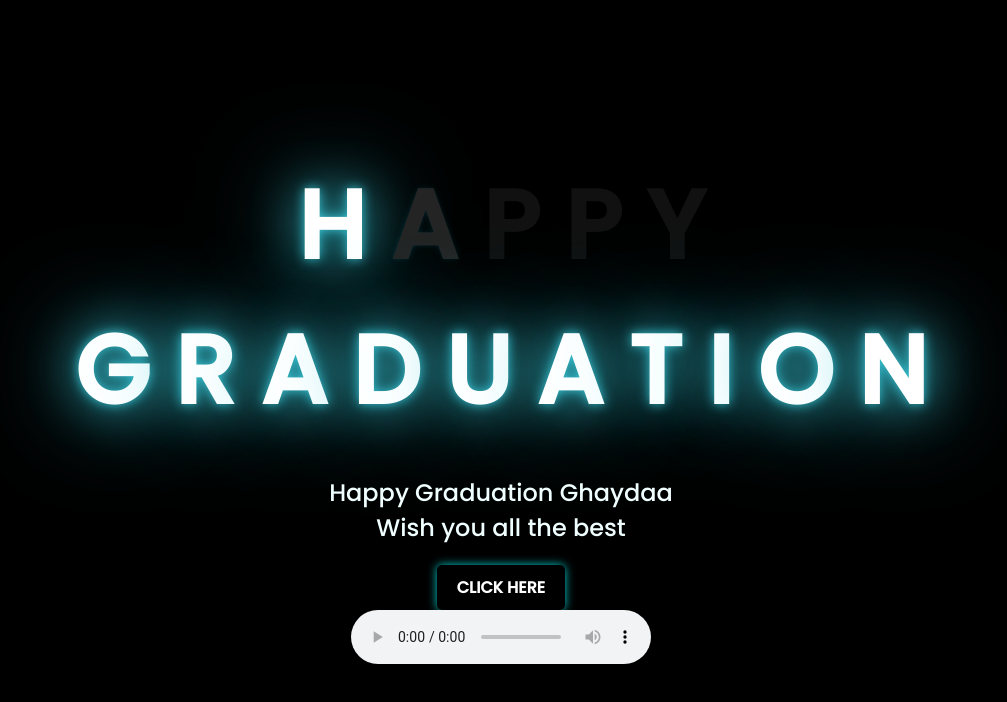
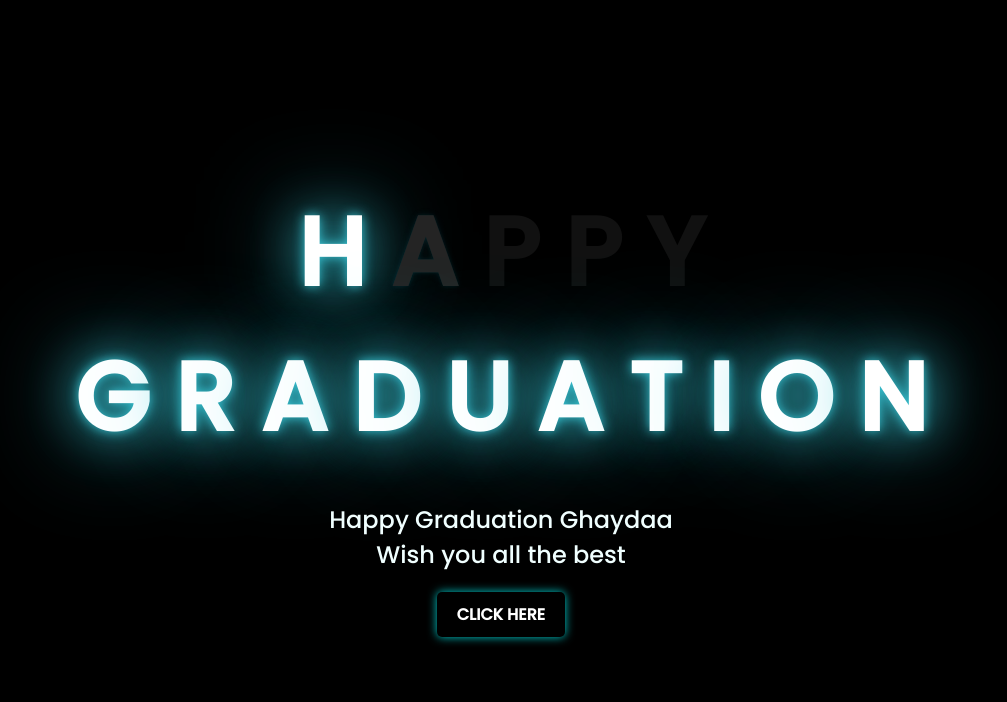
Before and after one commit to rullyal07/flowers-graduation, a plain HTML site: page index.html in a window 1280 px wide. Shown: the whole page, without its empty margins (147-1154 px from the left). Drawn offline with Linux system fonts and the light colour scheme.

Commit message:
mengubah audio

```diff
--- a/index.html
+++ b/index.html
@@ -37,7 +37,7 @@
             Click Here
         </button>
     </div>
-    <audio controls autoplay="display: none;">
+    <audio autoplay="display: none;">
         <source src="./audio/sound 1.mp3" type="audio/mpeg">
         Your browser does not support the audio element.
     </audio>
```
